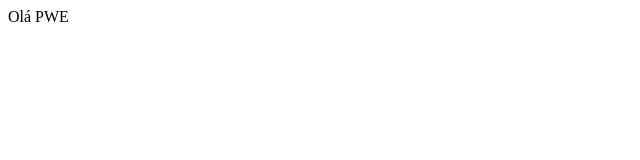
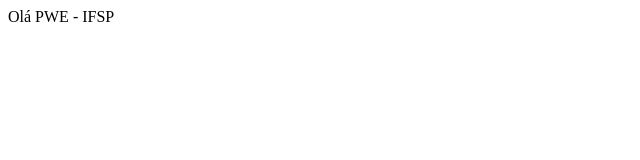
Before and after one commit to Guxta19/pweaula01PT3018423, a plain HTML site: page index.html in a window 1280 px wide. Shown: the full height of the page, 0-640 px from the left. Drawn offline with Linux system fonts and the light colour scheme.

Commit message:
Inclui o nome do IFSP na página

```diff
--- a/index.html
+++ b/index.html
@@ -9,7 +9,7 @@
 </head>
 
 <body>
-Olá PWE
+Olá PWE - IFSP
   <script src="script.js"></script>
 </body>
 
```
